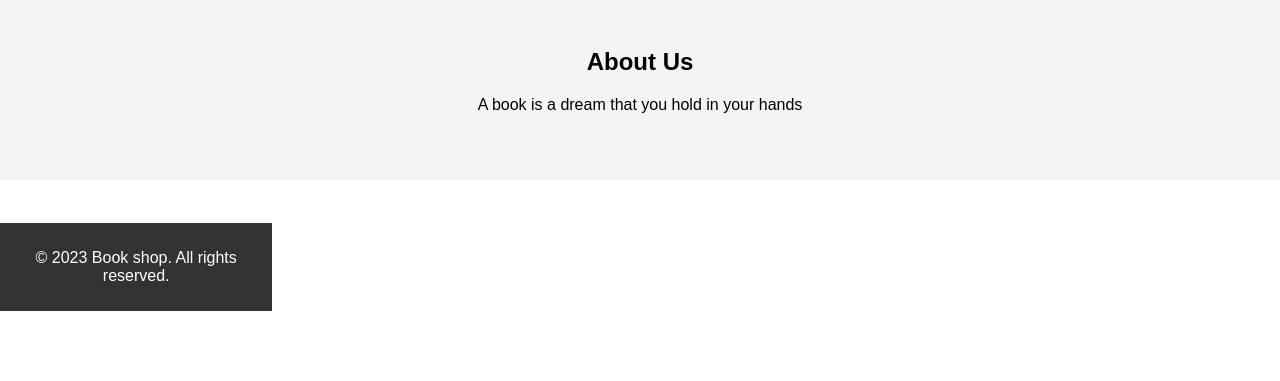
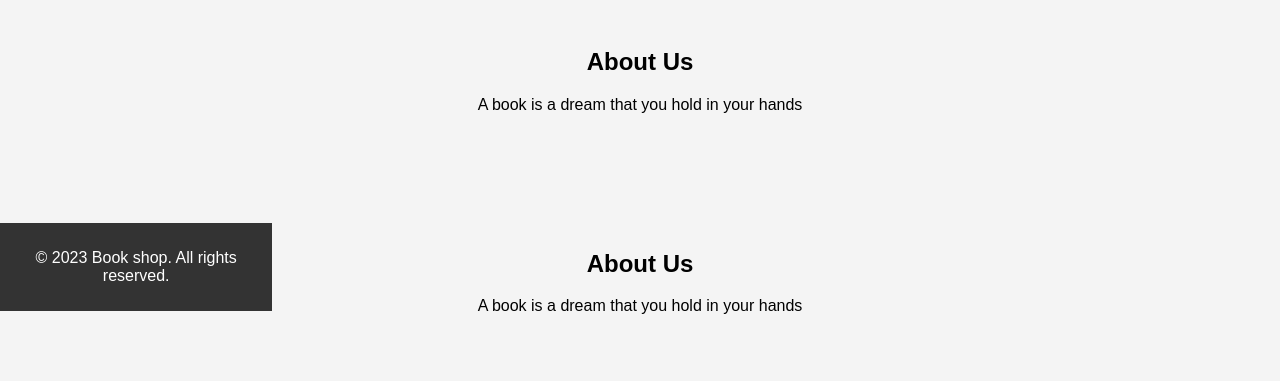
Before and after one commit to Nagaraja-Kamatar/web-page, a plain HTML site: page index.html in a window 1280 px wide. Shown: the part 489-870 px from the top of the page. Before the commit the page ends 800 px from the top, so only its background shows below. Drawn offline with Linux system fonts and the light colour scheme.

Commit message:
Update index.html

```diff
--- a/index.html
+++ b/index.html
@@ -37,7 +37,12 @@
             <p>A book is a dream that you hold in your hands</p>
         </div>
     </section>
-
+<section class="about">
+        <div class="container">
+            <h2>About Us</h2>
+            <p>A book is a dream that you hold in your hands</p>
+        </div>
+    </section>
     <footer>
         <div class="container">
             <p>&copy; 2023 Book shop. All rights reserved.</p>
```
